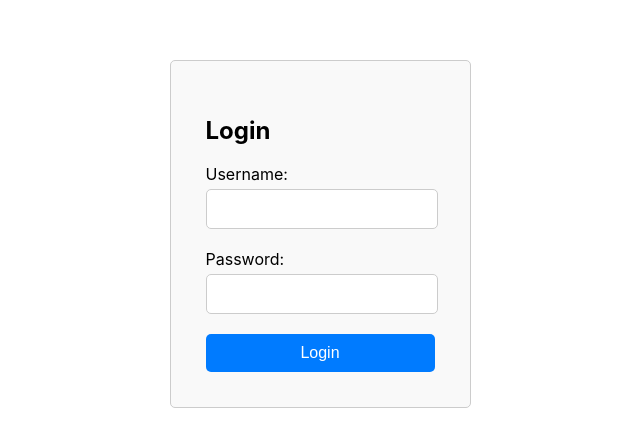
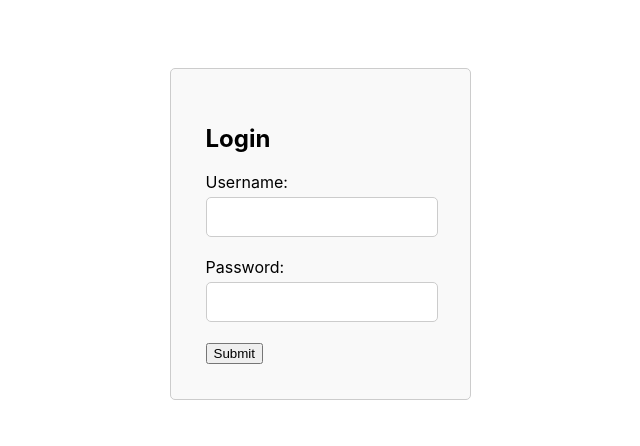
Before and after one commit to KarthikPaidipalli/mobilefirst-jokewebsite, a React (Create React App) app: page / in a window 1280 px wide. Shown: the part 166-612 px from the top of the page, without its empty margins (320-960 px from the left). Built offline with nearby package versions, Linux system fonts and the light colour scheme.

Commit message:
button changed

```diff
--- a/src/components/JokesTable/index.js
+++ b/src/components/JokesTable/index.js
@@ -1,4 +1,5 @@
 import React, { useState, useEffect } from 'react';
+
 import "./index.css"
 const JokesTable = props => {
   const [jokes, setJokes] = useState([]);
--- a/src/components/LoginForm/index.js
+++ b/src/components/LoginForm/index.js
@@ -1,6 +1,6 @@
 import React, { useState } from 'react';
 import './index.css';
-
+import Button from 'react-bootstrap/Button';
 const LoginForm = props => {
   const [formData, setFormData] = useState({ email: '', password: '' });
   const [errors, setErrors] = useState("");
@@ -52,7 +52,9 @@ const LoginForm = props => {
               className='inputelements'
             />
           </div>
-          <button className='button' type="submit">Login</button>
+          <Button variant="primary" type="submit">
+            Submit
+          </Button>
           {errors && <span className="error">{errors}</span>}
         </form>
       </div>
```
